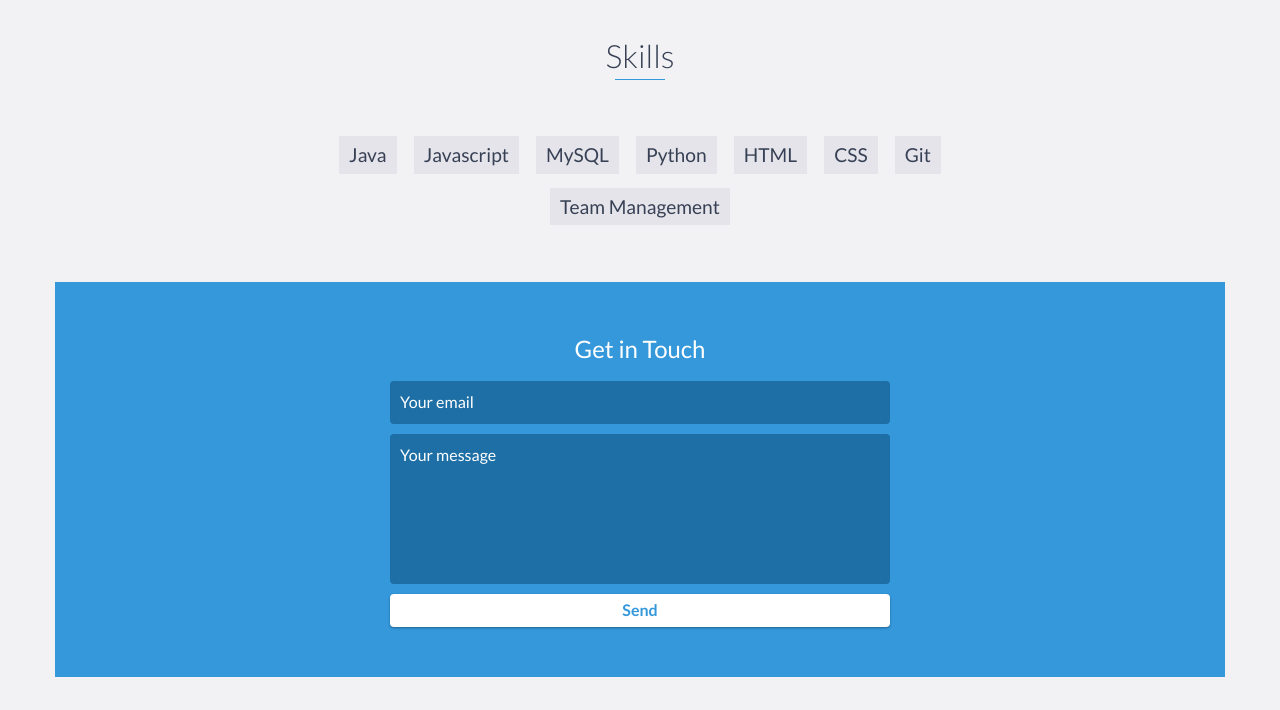
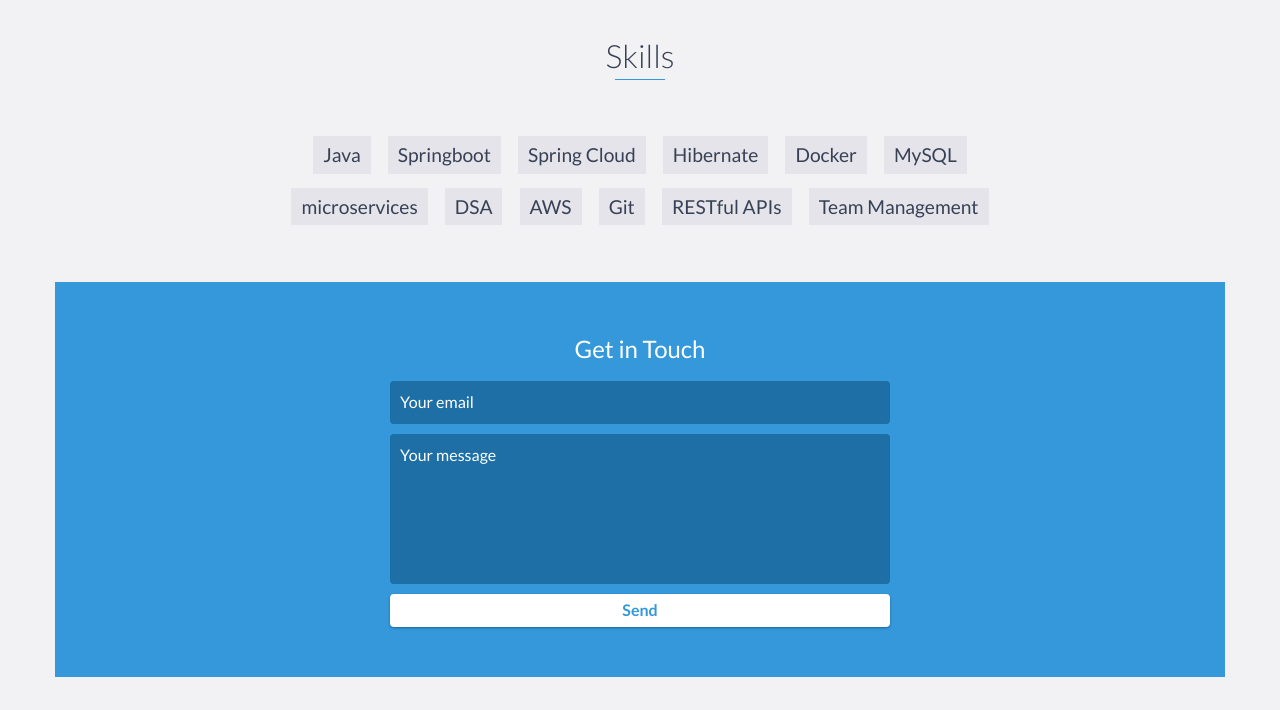
Before and after one commit to Sanjay8874/Sanjay8874.github.io, a website: page index.html in a window 1280 px wide. Shown: the part 3460-4170 px from the top of the page. Drawn offline with nearby package versions, Linux system fonts and the light colour scheme.

Commit message:
Updated the Skills

```diff
--- a/index.html
+++ b/index.html
@@ -225,13 +225,18 @@
                     <h2 class="heading">Skills</h2>
                     <ul>
                         <li>Java</li>
-                        <li>Javascript</li>
+                        <li>Springboot</li>
+                        <li>Spring Cloud</li>
+                        <li>Hibernate</li>
+                        <li>Docker</li>
                         <li>MySQL</li>
-                        <li>Python</li>
-                        <li>HTML</li>
-                        <li>CSS</li>
+                        <li>microservices</li>
+                        <li>DSA</li>
+                        <li>AWS</li>
                         <li>Git</li>
+                        <li>RESTful APIs</li>
                         <li>Team Management</li>
+
                     </ul>
                 </div>
                 <!-- End #skills -->
```
